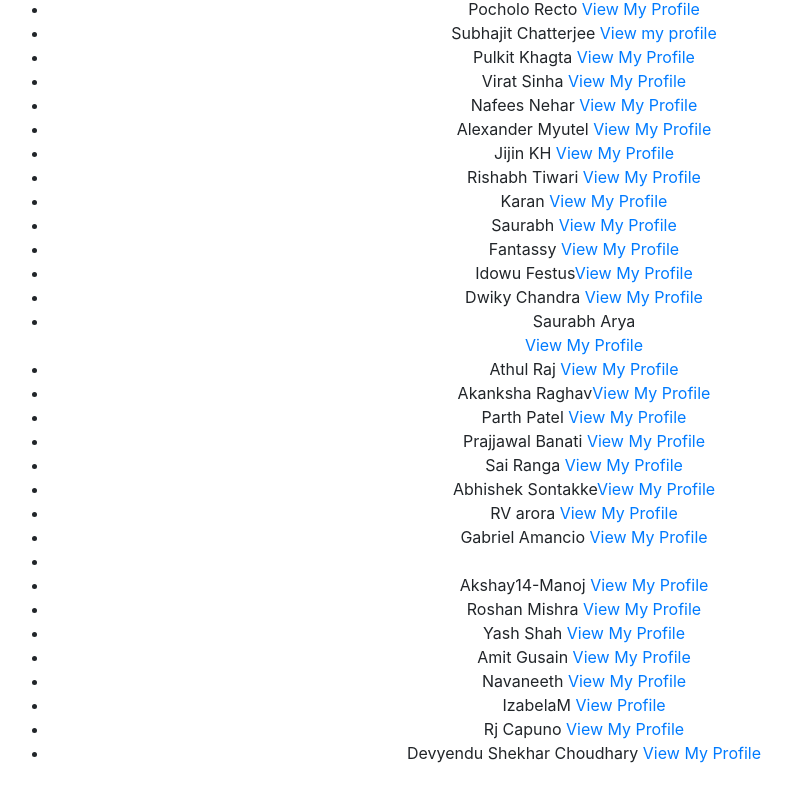
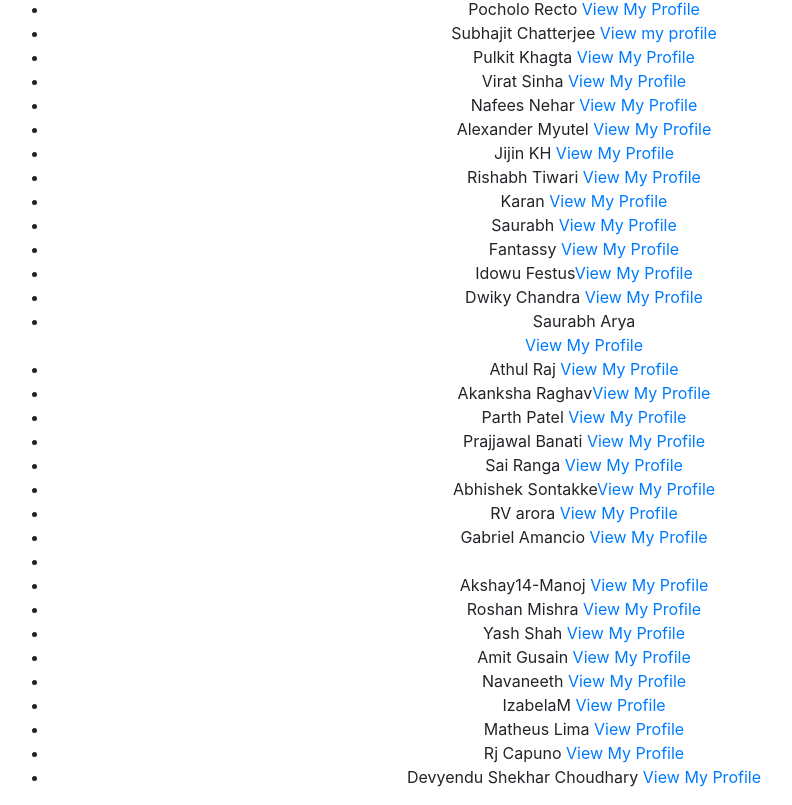
Before and after one commit to tusharulhare/HacktoberFest-2019, a plain HTML site: page index.html in a window 1280 px wide. Shown: the part 708-1513 px from the top of the page, without its empty margins (76-868 px from the left). Before the commit the page ends 1489 px from the top, so only its background shows below. Drawn offline with nearby package versions, Linux system fonts and the light colour scheme.

Commit message:
matheus Lima

```diff
--- a/index.html
+++ b/index.html
@@ -100,7 +100,10 @@
 
 			<li>Navaneeth <a href="https://github.com/Navan0/">View My Profile</a></li>
 
-			<li>IzabelaM <a href="https://github.com/IzabelaM/">View Profile</a></li>
+            <li>IzabelaM <a href="https://github.com/IzabelaM/">View Profile</a></li>
+
+			<li>Matheus Lima <a href="https://github.com/mathlimma/">View Profile</a></li>
+
 
 
                             <li>Rj Capuno<a href="https://github.com/rjcapuno/"> View My Profile</a></li>
```
